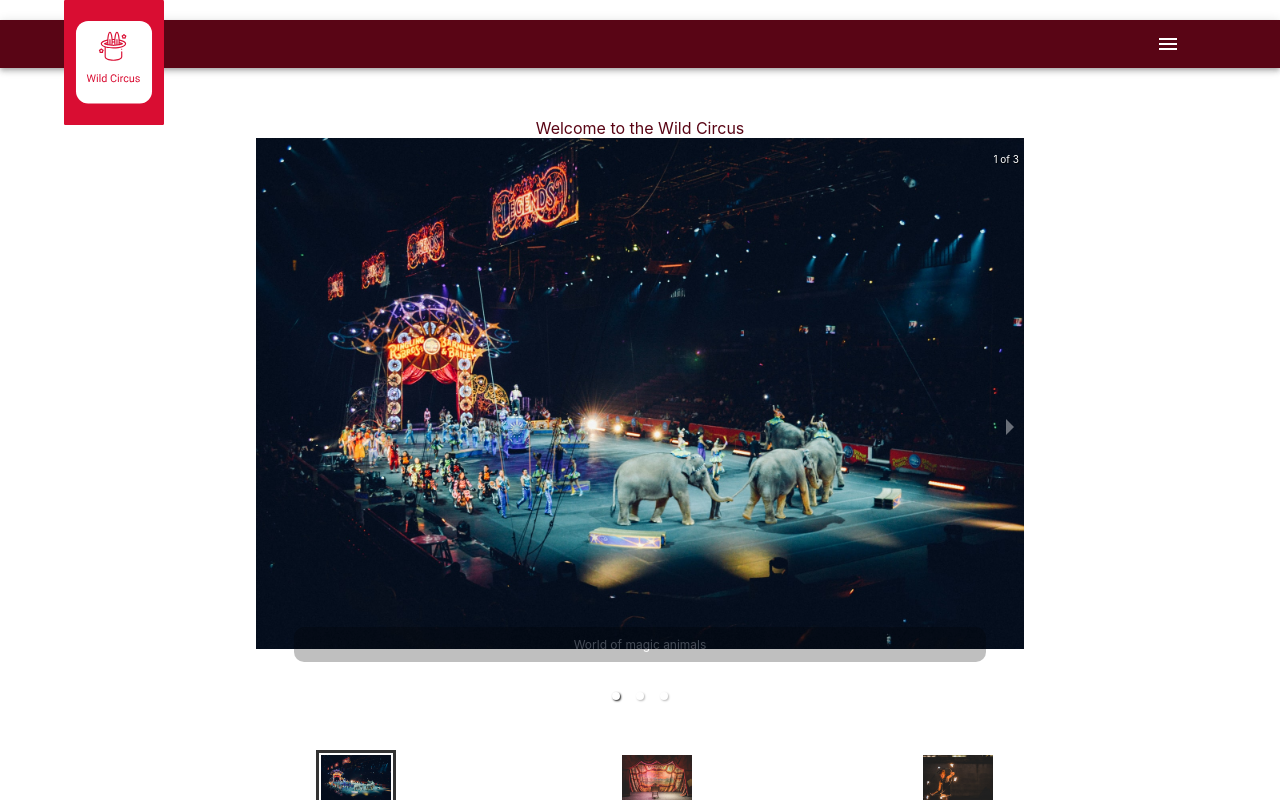
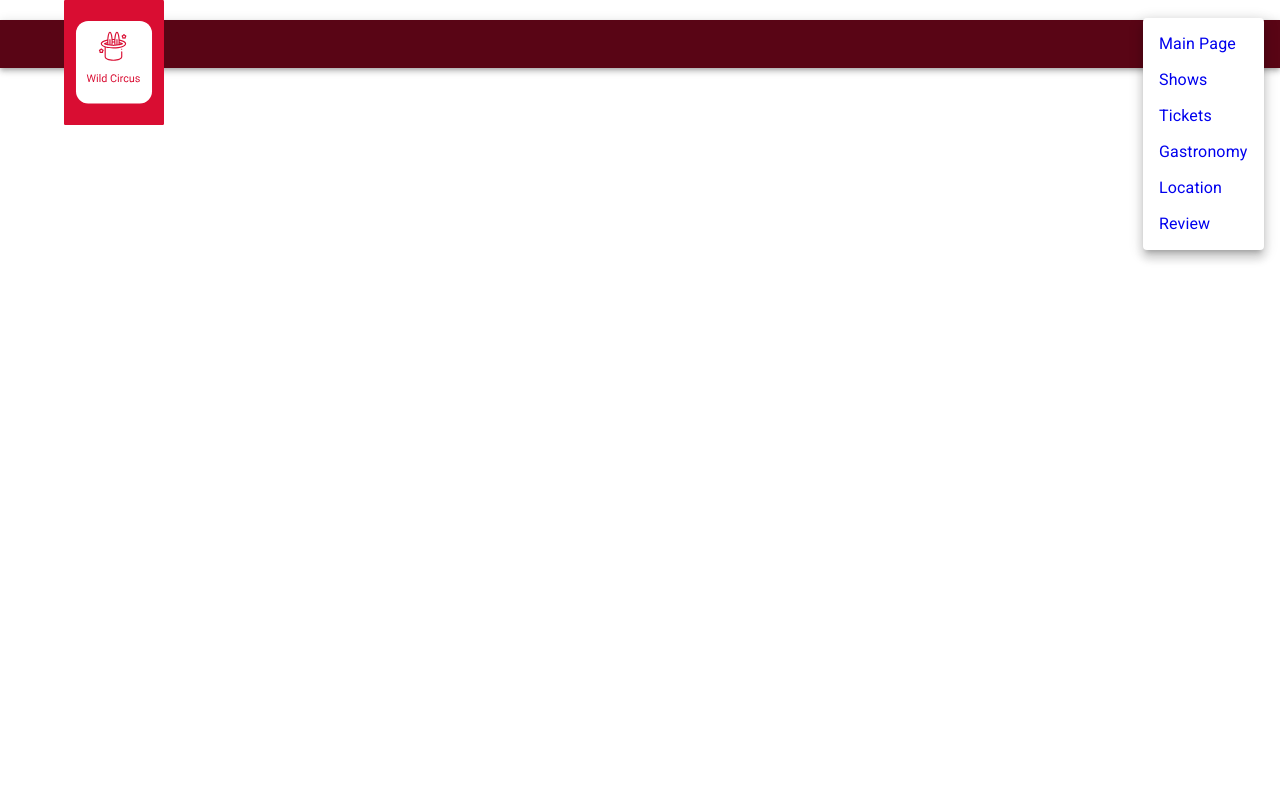
Before and after one commit to elenaserezhkina/wild-circus, a React (Create React App) app: page /shows in a window 1280 px wide. Both pictures are taken after a click on the button "menu". Shown: the top 800 px of the page. Built offline with nearby package versions, Linux system fonts and the light colour scheme.

Commit message:
add router and links to navbar

```diff
--- a/package.json
+++ b/package.json
@@ -11,6 +11,7 @@
     "react": "^16.13.1",
     "react-dom": "^16.13.1",
     "react-responsive-carousel": "^3.2.7",
+    "react-router-dom": "^5.2.0",
     "react-scripts": "3.4.1",
     "styled-components": "^5.1.0"
   },
--- a/src/App.css
+++ b/src/App.css
@@ -1,10 +1,5 @@
-.App {
-  text-align: center;
-}
-
-.App-logo {
-  height: 40vmin;
-  pointer-events: none;
+* a {
+  text-decoration: none;
 }
 
 @media (prefers-reduced-motion: no-preference) {
--- a/src/App.js
+++ b/src/App.js
@@ -1,16 +1,39 @@
 import React from "react";
-import styled from "styled-components";
-import logo from "./logo.svg";
+import { BrowserRouter as Router, Switch, Route } from "react-router-dom";
 import "./App.css";
 import Main from "./pages/Main";
 import Navbar from "./components/Navbar";
+import Review from "./pages/Review";
+import Food from "./pages/Food";
+import Location from "./pages/Location";
+import Tickets from "./pages/Tickets";
+import Shows from "./pages/Shows";
 
 function App() {
   return (
-    <div className="App">
+    <Router>
       <Navbar />
-      <Main />
-    </div>
+      <Switch>
+        <Route exact path="/">
+          <Main />
+        </Route>
+        <Route path="/food">
+          <Food />
+        </Route>
+        <Route path="/review">
+          <Review />
+        </Route>
+        <Route path="/location">
+          <Location />
+        </Route>
+        <Route path="/tickets">
+          <Tickets />
+        </Route>
+        <Route path="/shows">
+          <Shows />
+        </Route>
+      </Switch>
+    </Router>
   );
 }
 
--- a/src/components/Navbar.jsx
+++ b/src/components/Navbar.jsx
@@ -1,10 +1,14 @@
 import React from "react";
 import PropTypes from "prop-types";
+import { Link } from "react-router-dom";
 import _AppBar from "@material-ui/core/AppBar";
 import _Toolbar from "@material-ui/core/Toolbar";
 import IconButton from "@material-ui/core/IconButton";
 import MenuIcon from "@material-ui/icons/Menu";
 import styled from "styled-components";
+import _Menu from "@material-ui/core/Menu";
+import MenuItem from "@material-ui/core/MenuItem";
+import Color from "../utils/Colors";
 
 const BigLogo = styled.div`
   img {
@@ -30,20 +34,80 @@ const Toolbar = styled(_Toolbar)`
     margin-right: 5%;
   }
 `;
+const Menu = styled(_Menu)`
+  &.MuiPaper-root {
+    background-color: ${Color.mainYellow};
+  }
+`;
 
 const Navbar = (props) => {
+  const [anchorEl, setAnchorEl] = React.useState(null);
+
+  const handleClick = (event) => {
+    setAnchorEl(event.currentTarget);
+  };
+
+  const handleClose = () => {
+    setAnchorEl(null);
+  };
   return (
     <div>
       <br />
       <AppBar position="static">
         <Toolbar variant="dense">
-          <IconButton edge="start" color="inherit" aria-label="menu">
+          <IconButton
+            edge="start"
+            color="inherit"
+            aria-label="menu"
+            onClick={handleClick}
+          >
             <MenuIcon />
           </IconButton>
+          <Menu
+            id="simple-menu"
+            anchorEl={anchorEl}
+            keepMounted
+            open={Boolean(anchorEl)}
+            onClose={handleClose}
+          >
+            <MenuItem onClick={handleClose}>
+              <Link to="/" onClick={handleClose}>
+                Main Page
+              </Link>
+            </MenuItem>
+            <MenuItem onClick={handleClose}>
+              <Link to="/shows" onClick={handleClose}>
+                Shows
+              </Link>
+            </MenuItem>
+            <MenuItem onClick={handleClose}>
+              <Link to="/tickets" onClick={handleClose}>
+                Tickets
+              </Link>
+            </MenuItem>
+            <MenuItem onClick={handleClose}>
+              <Link to="/food" onClick={handleClose}>
+                Gastronomy
+              </Link>
+            </MenuItem>
+            <MenuItem onClick={handleClose}>
+              <Link to="/location" onClick={handleClose}>
+                Location
+              </Link>
+            </MenuItem>
+            <MenuItem onClick={handleClose}>
+              <Link to="/review" onClick={handleClose}>
+                Review
+              </Link>
+            </MenuItem>
+          </Menu>
         </Toolbar>
       </AppBar>
+
       <BigLogo>
-        <img src="./Logo.svg" />
+        <Link to="/" onClick={handleClose}>
+          <img src="./Logo.svg" />
+        </Link>
       </BigLogo>
     </div>
   );
--- a/src/pages/style.js
+++ b/src/pages/style.js
@@ -3,6 +3,7 @@ import Color from "../utils/Colors.js";
 
 export const Header = styled.div`
   margin-top: 50px;
+  text-align: center;
   color: ${Color.mainDark};
   @media only screen and (min-width: 520px) {
     transition: all 0.3s linear;
@@ -14,12 +15,13 @@ export const Header = styled.div`
   }
   @media only screen and (min-width: 310px) and (max-width: 370px) {
     transition: all 0.3s linear;
-    font-size: 35px;
+    font-size: 33px;
   }
 `;
 
 export const SmallHeader = styled.div`
   margin-top: 10px;
+  text-align: center;
   color: ${Color.mainDark};
   @media only screen and (min-width: 520px) {
     transition: all 0.3s linear;
```
Also changed, not shown: src/components/Menu.jsx (deleted, +0 -10 lines), 1 other file (tests, documents, lock files or other folders).
